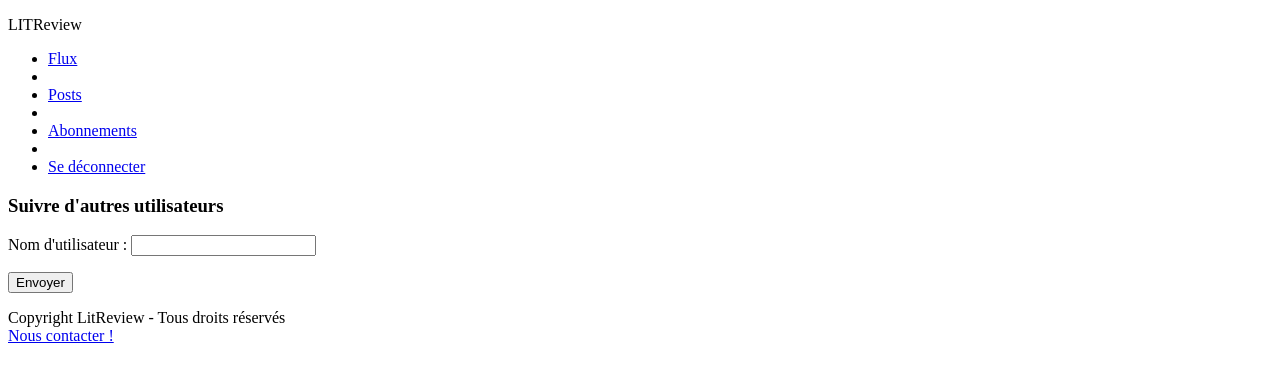
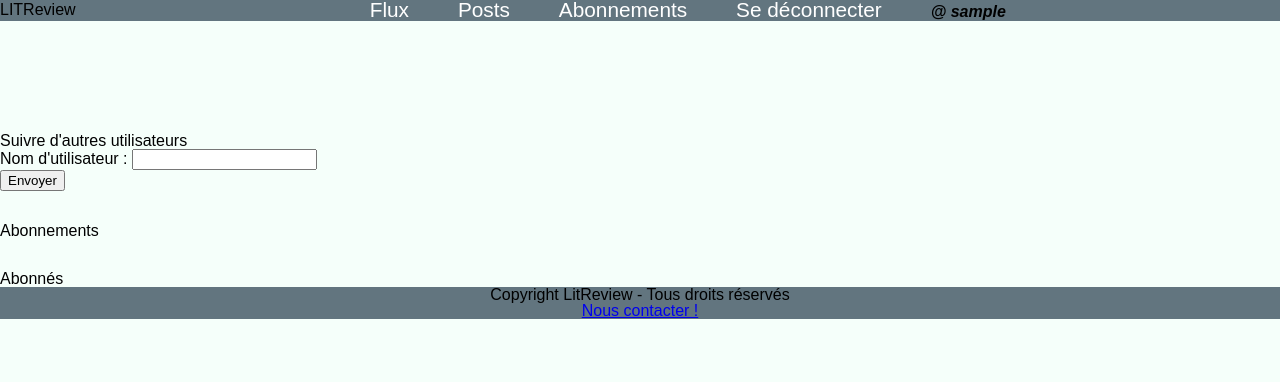
Before and after one commit to C22660/LITReview, a Django app: page /LitReview/followers/ in a window 1280 px wide. Shown: the top 382 px of the page. Run offline with Django 3.2, Linux system fonts and the light colour scheme; the visitor is signed in with stand-in values (Sample User, id 1); parts of the project's set-up code (start-up, migrations or seed data) failed here and were passed over.

Commit message:
integration suivi folloxers dans template follower, ajout flux.html

```diff
--- a/src/LitReview/settings.py
+++ b/src/LitReview/settings.py
@@ -129,4 +129,5 @@ STATIC_URL = '/static/'
 
 MEDIA_URL = '/media/'
 MEDIA_ROOT = os.path.join(BASE_DIR, "mediafiles/")
-# LOGIN_REDIRECT_URL = 'home'
+LOGIN_REDIRECT_URL = 'criticizes:flux'
+LOGOUT_REDIRECT_URL = 'accounts:login'
--- a/src/LitReview/urls.py
+++ b/src/LitReview/urls.py
@@ -24,10 +24,10 @@ urlpatterns = [
     path('administration-application/', admin.site.urls),
     path('LitReview/', include('criticizes.urls')),
     path('LitReview/', include('accounts.urls')),
-] + static(settings.MEDIA_URL, document_root=settings.MEDIA_ROOT)
-# if settings.DEBUG:
-#     urlpatterns += static(
-#         settings.MEDIA_URL, document_root=settings.MEDIA_ROOT)
+]
+if settings.DEBUG:
+    urlpatterns += static(
+        settings.MEDIA_URL, document_root=settings.MEDIA_ROOT)
 
 # urlpatterns = [
 #     path('', index, name="index"),
--- a/src/criticizes/forms.py
+++ b/src/criticizes/forms.py
@@ -84,7 +84,7 @@ class UserFollowsForm(forms.Form):
             followed = User.objects.get(username=data)
         except User.DoesNotExist:
             raise forms.ValidationError("L'utilisateur est introuvable.")
-        except IntegrityError:
+        except UserFollows.IntegrityError:
             raise forms.ValidationError("L'utilisateur est déjà suivi.")
 
     #     if password != confirmation_password:
--- /dev/null
+++ b/src/criticizes/static/css/reset.css
@@ -0,0 +1,43 @@
+html, body, div, span, applet, object, iframe,
+h1, h2, h3, h4, h5, h6, p, blockquote, pre,
+a, abbr, acronym, address, big, cite, code,
+del, dfn, em, img, ins, kbd, q, s, samp,
+small, strike, strong, sub, sup, tt, var,
+b, u, i, center,
+dl, dt, dd, ol, ul, li,
+fieldset, form, label, legend,
+table, caption, tbody, tfoot, thead, tr, th, td,
+article, aside, canvas, details, embed,
+figure, figcaption, footer, header, hgroup,
+menu, nav, output, ruby, section, summary,
+time, mark, audio, video {
+	margin: 0;
+	padding: 0;
+	border: 0;
+	font-size: 100%;
+	font: inherit;
+	vertical-align: baseline;
+}
+/* HTML5 display-role reset for older browsers */
+article, aside, details, figcaption, figure,
+footer, header, hgroup, menu, nav, section {
+	display: block;
+}
+body {
+	line-height: 1;
+}
+ol, ul {
+	list-style: none;
+}
+blockquote, q {
+	quotes: none;
+}
+blockquote:before, blockquote:after,
+q:before, q:after {
+	content: '';
+	content: none;
+}
+table {
+	border-collapse: collapse;
+	border-spacing: 0;
+}
--- /dev/null
+++ b/src/criticizes/static/css/style.css
@@ -0,0 +1,122 @@
+@import url('https//fonts.googleapis.com/css2?family=Raleway:wght@300&display=swap');
+@import "reset.css";
+
+body {
+    background-color: mintcream;
+    font-family: 'Raleway', sans-serif;
+}
+
+/*----- Header -----*/
+
+header
+{
+    background-color: rgb(98,117,127);
+    display: flex;
+    justify-content: flex-start;
+    align-items: center;
+}
+
+.header-nav
+{
+    width: 100%;
+}
+
+
+.logo
+{
+    display: flex;
+    flex-direction: row;
+    align-items: baseline;
+}
+
+.logo img
+{
+    width: 50%;
+    height: 50%;
+}
+
+/*---- Navigation -----*/
+
+nav
+{
+    display: flex;
+    justify-content: center;
+}
+
+nav ul
+{
+    list-style-type: none;
+    text-align: center;
+    display: inline-block;
+    list-style-type: none;
+    padding-left: 5px;
+    padding-right: 5px;
+}
+
+nav a
+{
+    font-size: 1.3em;
+    color:white;
+    padding-bottom: 3px;
+    text-decoration: none;
+    text-align: center;
+}
+
+li
+{
+    display: inline-block;
+    margin-left: 20px;
+}
+
+#nameuser
+{
+    font-style: italic;
+    font-weight: bold;
+}
+
+/*---- Body -----*/
+
+#page_content {
+    display: flex;
+    align-items: center;
+    margin-top: 5rem;
+}
+
+.suivis, .abonnements, .abonnes {
+    margin-top: 2rem;
+}
+
+/*----- Footer -----*/
+
+footer
+{
+    background-color: rgb(98,117,127);
+    text-align: center;
+}
+
+/*----- Connexion page -----*/
+
+.connexionbody {
+    background-color: yellow;
+    flex_direction: column;
+    width: 100%;
+    height: 5%;
+    display: flex;
+    justify-content: space-around;
+}
+
+.inscription, .connexion {
+    background-color: white;
+    text-align: center;
+}
+
+/*----- Page followers -----*/
+.bodyfollowers {
+    align_items: column;
+}
+
+/*----- Page tickets -----*/
+/*.tickets {
+    display: flex;
+    align_items: column;
+}*/
--- a/src/criticizes/templates/criticizes/followers.html
+++ b/src/criticizes/templates/criticizes/followers.html
@@ -6,50 +6,50 @@
 
 {% block content %}
 
-    <div>
-        <section class="suivis">
+<div class="bodyfollowers">
+    <section class="suivis">
         <h1>Suivre d'autres utilisateurs</h1>
-        <form method="POST" enctype="multipart/form-data">
-<!--        <form method="POST">-->
+        <form method="POST">
         {% csrf_token %}
         {{ form.as_p }}
 
 
         <input type="submit" value="Envoyer">
-<!--         <button type="submit">Envoyer</button>-->
-<!--        </form>-->
-<!--        {% if error %}-->
-<!--        <h3 style="color: red;">-->
-<!--            {{ error }}-->
-<!--        </h3>-->
-<!--        {% endif %}-->
-        </section>
 
-<!--        <section class="abonnements">-->
-<!--            <h1>Abonnements</h1>-->
-<!--            {% for follow in followed_by_user %}-->
-<!--            <table>-->
-<!--                <tr>-->
-<!--                  <td>{{ follow.followed_user.username }}</td>-->
-<!--                  <td> <input type="submit" value="Désabonner"> </td>-->
-<!--                </tr>-->
-<!--            </table>-->
-<!--&lt;!&ndash;            {{ follow }}&ndash;&gt;-->
-<!--&lt;!&ndash;            {{ follow.user.username }}&ndash;&gt;-->
-<!--            {% endfor %}-->
-<!--        </section>-->
-
-<!--        <section class="abonnes">-->
-<!--            <h1>Abonnés</h1>-->
-<!--            {% for following in user_followed_by %}-->
-<!--&lt;!&ndash;            <h1>{{ following.followed_user.username }}</h1>&ndash;&gt;-->
-<!--            <table>-->
-<!--                <tr>{{ following.followed_user.username }}</tr>-->
-<!--            </table>-->
-<!--            {% endfor %}-->
-<!--        </section>-->
-    </div>
+    </section>
 
 
+    <section class="abonnements">
+        <h1>Abonnements</h1>
+        {% for follow in followed_by_user %}
+        <table>
+            <tr>
+              <td>{{ follow.followed_user.username }}</td>
+              <td> <form action="{% url 'criticizes:delete-subscription' %}" method="POST">
+                  {% csrf_token %}
+                  <input type="hidden" name="primary_key_of_subscription" value="{{ follow.pk }}">
+                  <button type="submit">Désabonner</button>
+                  </form>
+              </td>
+            </tr>
+
+              </td>
+        </table>
+<!--            {{ follow }}-->
+<!--            {{ follow.user.username }}-->
+            {% endfor %}
+    </section>
+
+    <section class="abonnes">
+        <h1>Abonnés</h1>
+        {% for following in user_followed_by %}
+<!--            <h1>{{ following.followed_user.username }}</h1>-->
+        <table>
+            <tr>{{ following.user }}</tr>
+        </table>
+        {% endfor %}
+    </section>
+
+</div>
 
 {% endblock %}
--- a/src/criticizes/urls.py
+++ b/src/criticizes/urls.py
@@ -1,6 +1,6 @@
 from django.urls import path
 
-from criticizes.views import ticket_view, review_view, user_follow_view, ListTickets, list_followers
+from criticizes.views import ticket_view, review_view, user_follow_view, ListTickets
 from criticizes.views import delete_subscription
 # from criticizes.views import TicketView
 
@@ -12,8 +12,8 @@ urlpatterns = [
     path('criticism/', review_view, name="review"),
     path('followers/', user_follow_view, name="user_follow"),
     path('flux/', ListTickets.as_view(), name="flux"),
-    path('summary_followers/', list_followers, name="summary_followers"),
     path('delete/', delete_subscription, name="delete-subscription"),
 ]
 
 # path('followers/', list_followers, name="list_followers"),
+# path('summary_followers/', list_followers, name="summary_followers"),
--- a/src/criticizes/views.py
+++ b/src/criticizes/views.py
@@ -8,7 +8,7 @@ from criticizes.forms import TicketForm, ReviewForm, UserFollowsForm
 from criticizes.models import UserFollows, Ticket
 
 
-# sous forme de fonction
+# ------ page tickets.html ------
 @login_required
 def ticket_view(request):
     # Solution selon TH Udemy
@@ -40,12 +40,45 @@ def review_view(request):
     return render(request, "criticizes/criticism.html", {"form": form})
 
 
+# @login_required
+# def user_follow_view(request):
+#     """
+#     Affiche un champ de texte pour y indiquer le nom de l'utilisateur à suivre
+#     """
+#     # Solution selon TH Udemy
+#     if request.method == "POST":
+#         form = UserFollowsForm(request.POST)
+#         if form.is_valid():
+#
+#             data = form.cleaned_data
+#             print(data)
+#             print(request.user)
+#             follower = User.objects.get(username=request.user)
+#             followed = User.objects.get(username=data.get('searched_user_name'))
+#
+#             relation = UserFollows(user=follower, followed_user=followed)
+#             relation.save()
+#             # redirect to a new URL if save (page success) ? ou voir redirect video 73 TH
+#             # return HttpResponseRedirect(reverse('all-borrowed') )
+#     else:
+#         form = UserFollowsForm()
+#
+#     return render(request, "criticizes/followers.html", {"form": form})
+
+# EN TEST REGROUPEMENT FOLLOWING-FOLLOWER DANS LA MËME FONCTION QUE FOLLOWER
 @login_required
 def user_follow_view(request):
     """
-    Affiche un champ de texte pour y indiquer le nom de l'utilisateur à suivre
+    Affiche un champ de texte pour y indiquer le nom de l'utilisateur à suivre,
+    ainsi que les abonnements et les abonnés sur la page followers.html
     """
-    # Solution selon TH Udemy
+    # Pour alimenter abonnements et abonnés (sections 2 et 3)
+    pk_connected_user = request.user.pk
+    followed_by_user = request.user.following.all()
+    user_followed_by = UserFollows.objects.filter(followed_user=pk_connected_user)
+
+
+    # Pour afficher la saisie de l'utilisateurs à suivre (section 1)
     if request.method == "POST":
         form = UserFollowsForm(request.POST)
         if form.is_valid():
@@ -58,29 +91,31 @@ def user_follow_view(request):
 
             relation = UserFollows(user=follower, followed_user=followed)
             relation.save()
-            # redirect to a new URL if save (page success) ? ou voir redirect video 73 TH
-            # return HttpResponseRedirect(reverse('all-borrowed') )
+            # faire un
+
     else:
         form = UserFollowsForm()
 
-    return render(request, "criticizes/followers.html", {"form": form})
+    template = 'criticizes/followers.html'
+    context = {"form": form, 'followed_by_user': followed_by_user, 'user_followed_by': user_followed_by}
+    return render(request, template, context)
 
-
-def list_followers(request):
-    """
-    Recherche, dans UserFollows les relations.
-    D'abord les abonnements de l'utilisateur connecté, puis ses abonnés
-    """
-    # users = UserFollows.objects.all()
-
-    pk_connected_user = request.user.pk
-    followed_by_user = UserFollows.objects.filter(followed_user=pk_connected_user)
-
-    user_followed_by = request.user.following.all()
-    template = 'criticizes/summary_followers.html'
-    # template = 'criticizes/followers.html'
-    context = {'followed_by_user': followed_by_user, 'user_followed_by': user_followed_by}
-    return render(request, template, context)
+# # ------ page followers.html ------
+# def list_followers(request):
+#     """
+#     Recherche, dans UserFollows les relations.
+#     D'abord les abonnements de l'utilisateur connecté, puis ses abonnés
+#     """
+#     # users = UserFollows.objects.all()
+#
+#     pk_connected_user = request.user.pk
+#     followed_by_user = UserFollows.objects.filter(followed_user=pk_connected_user)
+#
+#     user_followed_by = request.user.following.all()
+#     template = 'criticizes/summary_followers.html'
+#     # template = 'criticizes/followers.html'
+#     context = {'followed_by_user': followed_by_user, 'user_followed_by': user_followed_by}
+#     return render(request, template, context)
 
 
 def delete_subscription(request):
@@ -88,14 +123,15 @@ def delete_subscription(request):
     Supprime l'abonnement dans le table UserFollows par la suppression de la PK de l'enregistrement
     collecté depuis la page html et de la donnée issue de def list_followers
     """
-    pk_in_database = request.POST.get('primary_key_of_subsciption')
+    pk_in_database = request.POST.get('primary_key_of_subscription')
     # Recherche de la ligne correspondante à la PK dans la BD
     recording_in_UserFollows = UserFollows.objects.get(pk=pk_in_database)
     # suppression dans la BD
     recording_in_UserFollows.delete()
-    return redirect('criticizes:summary_followers')
+    return redirect('criticizes:user_follow')
 
 
+# ------ page flux.html ------
 class ListTickets(ListView):
     model = Ticket
     context_object_name = "tickets"
--- a/src/templates/base.html
+++ b/src/templates/base.html
@@ -1,3 +1,4 @@
+{% load static %}
 <!DOCTYPE html>
 <html lang="fr">
     <head>
@@ -8,6 +9,7 @@
         {% block title %}
             <title>Bienvenue sur LITReview</title>
         {% endblock %}
+        <link rel="stylesheet" href="{% static 'css/style.css' %}"
     </head>
     <body>
 
@@ -18,15 +20,19 @@
 
             <nav class="header-nav">
                 <ul>
-                    <li><a class="link" id="Flux" href="#">Flux</a></li>
+                    {% if user.is_authenticated %}
+                    <li><a class="link" id="Flux" href="{% url 'criticizes:flux' %}">Flux</a></li>
                     <li></li>
                     <li><a class="link" id="Posts" href="#">Posts</a></li>
                     <li></li>
-                    <li><a class="link" id="Abonnements" href="#">Abonnements</a></li>
+                    <li><a class="link" id="Abonnements" href="{% url 'criticizes:user_follow' %}">Abonnements</a></li>
                     <li></li>
-                    <li><a class="link" id="Deconnexion" href="#">Se déconnecter</a></li>
+                    <li><a class="link" id="Deconnexion" href="{% url 'accounts:logout' %}">Se déconnecter</a></li>
+                    <li></li>
+                    <li id="nameuser">@ {{ user }}</li>
+                    {% endif %}
                 </ul>
-            </nav>
+            </nav class="header-nav">
         </header>
 
         <section id="page_content">
```
Also changed, not shown: src/accounts/templates/registration/login.html (+18 -14 lines), src/criticizes/templates/criticizes/flux.html (added, +33 -0 lines), src/criticizes/templates/criticizes/tickets.html (+10 -11 lines).
